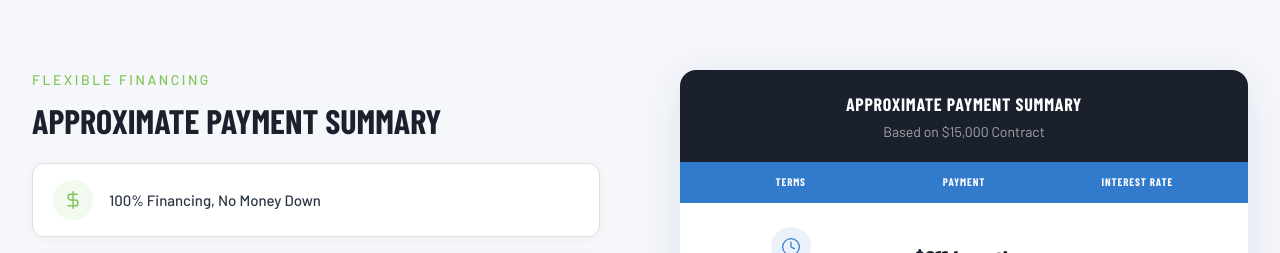
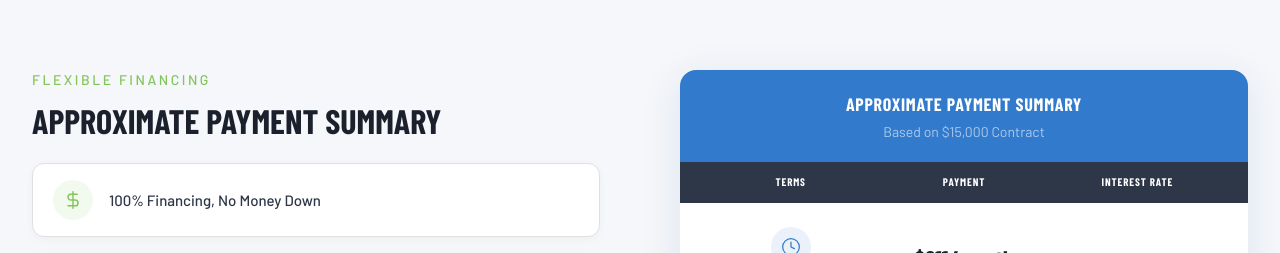
Before and after one commit to orlandott/otg-website, a Next.js app: page /financing in a window 1280 px wide. Shown: the part 508-761 px from the top of the page. Built offline with nearby package versions, Linux system fonts and the light colour scheme; no server answers.

Commit message:
style(financing): update table header to blue, column headers to charcoal

```diff
--- a/src/app/financing/page.tsx
+++ b/src/app/financing/page.tsx
@@ -95,14 +95,14 @@ export default function FinancingPage() {
                 className="bg-white rounded-[16px] overflow-hidden"
                 style={{ boxShadow: "0 8px 40px rgba(0,48,135,0.10)" }}
               >
-                <div className="bg-navy px-6 py-5 text-center">
+                <div className="bg-blue px-6 py-5 text-center">
                   <p className="font-heading font-bold text-white uppercase tracking-[0.04em] text-lg">
                     {f.tableHeading}
                   </p>
                   <p className="text-white/60 font-body text-sm mt-1">{f.tableCaption}</p>
                 </div>
 
-                <div className="grid grid-cols-3 bg-blue px-6 py-3">
+                <div className="grid grid-cols-3 bg-charcoal px-6 py-3">
                   {[f.tableTerms, f.tablePayment, f.tableRate].map((label) => (
                     <p
                       key={label}
```
